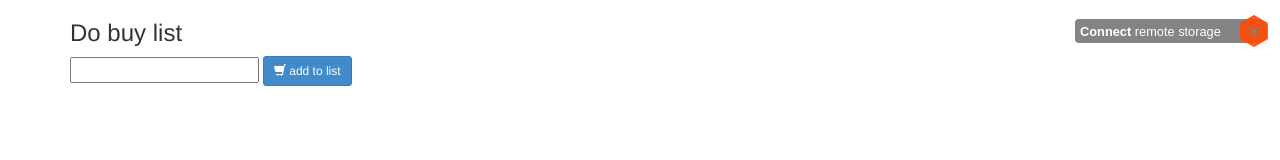
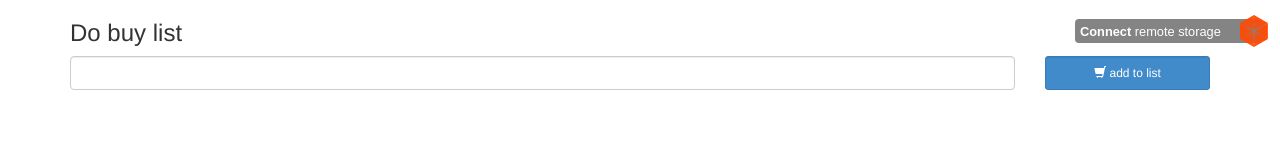
Before and after one commit to likawoods/dobuy, a plain HTML site: page index.html in a window 1280 px wide. Drawn offline with Linux system fonts and the light colour scheme.

Commit message:
styled task form

```diff
--- a/index.html
+++ b/index.html
@@ -13,15 +13,25 @@
     <h3> Do buy list </h3>
 
     <p>
-        <input id="new-item" type="text">
-       <!-- <input id="addbutton" type="button" value="add to list"> -->
-        <button id="addbutton" type="button" class="btn btn-primary btn-sm">
+    <div class="row">
+        <div class="col-sm-10">
+            <p>
+         <input class="form-control" id="new-item" type="text">
+            </p>
+        </div>
+        <div class ="col-sm-2">
+        <!-- <input id="addbutton" type="button" value="add to list"> -->
+            <p>
+        <button id="addbutton" type="button" class="btn btn-primary btn-sm form-control">
             <span class="glyphicon glyphicon-shopping-cart"></span>
             add to list
         </button>
+            </p>
+        </div>
+    </div>
     </p>
 
-    <ul id="list" class="list-group"> </ul>
+    <ul id="list" class="list-group"></ul>
 
     <script src="js/jquery.js"></script>
     <script type="text/javascript" src="js/remotestorage.min.js"></script>
@@ -29,7 +39,6 @@
     <script src="js/app.js"></script>
 
 
-
 </div>
 </body>
 </html>
```
